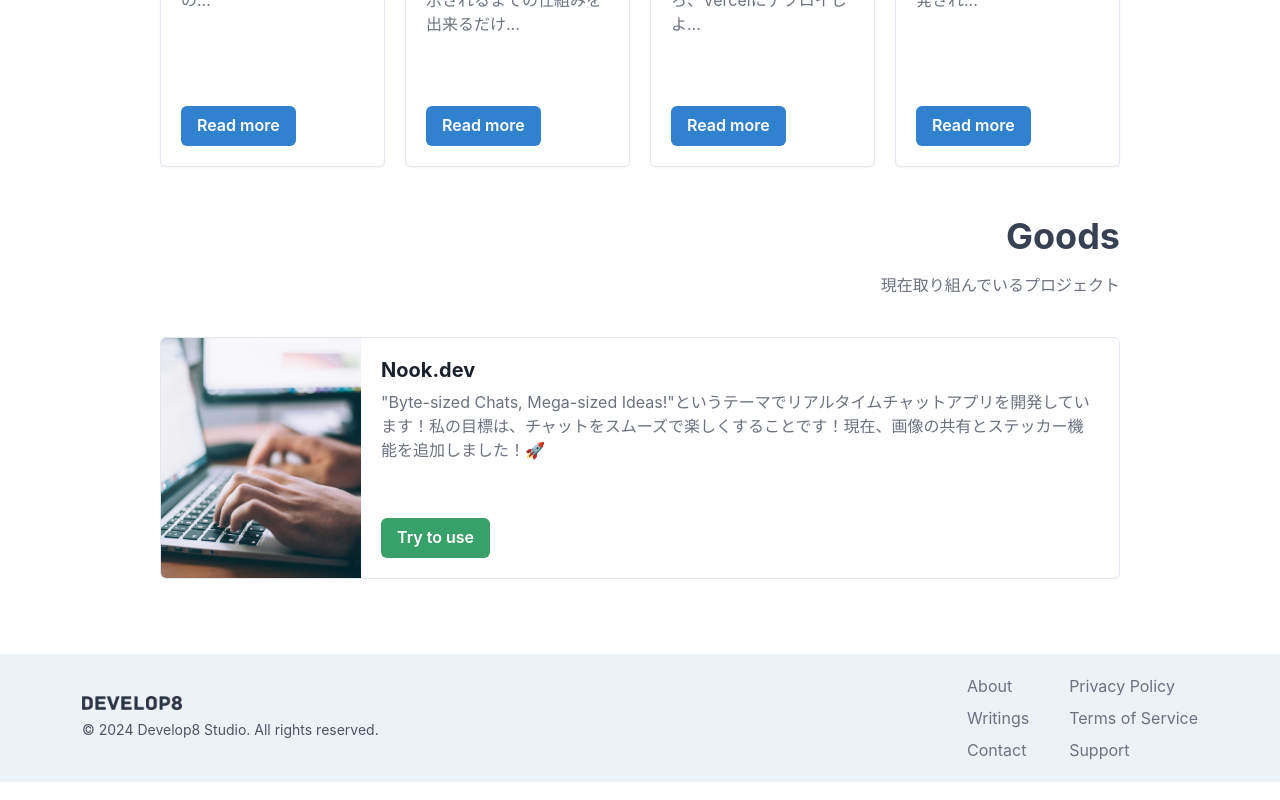
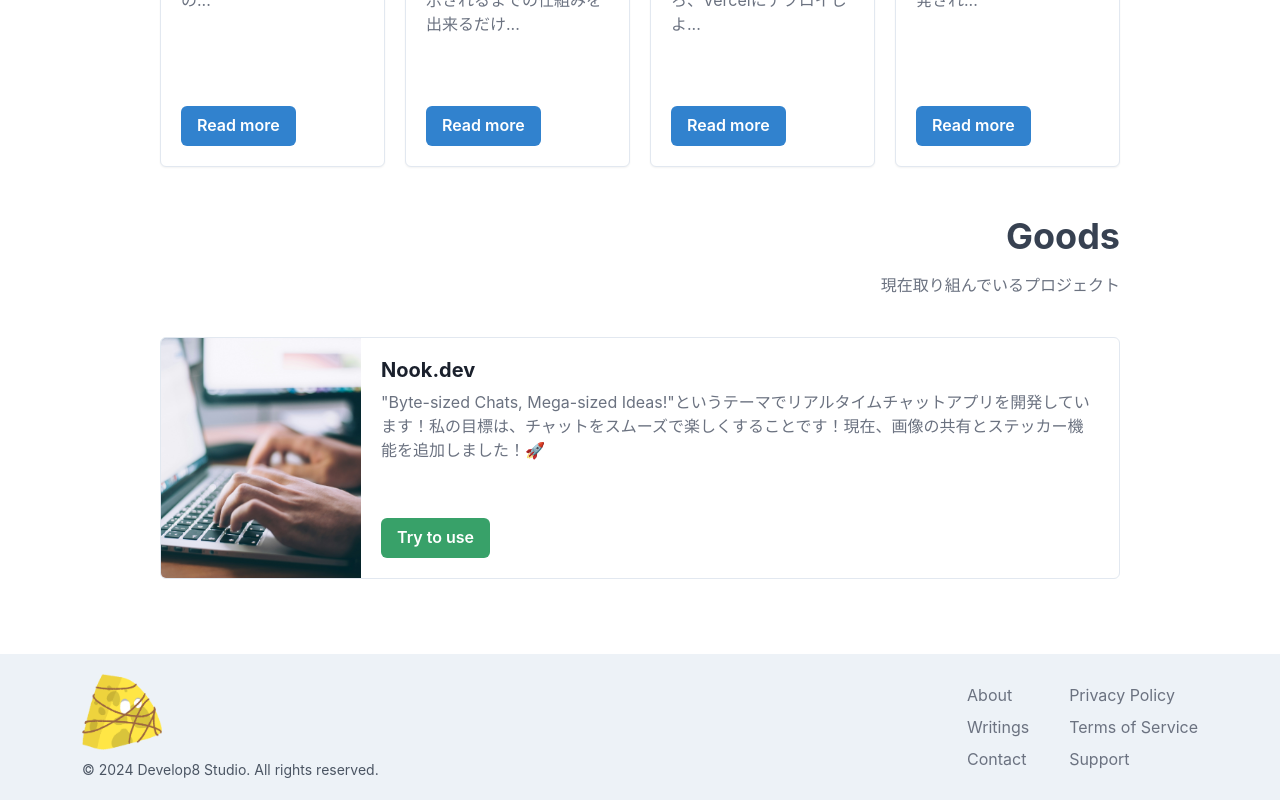
Before and after one commit to dev8-db/dev8-app, a Next.js app: page / in a window 1280 px wide. Shown: the part 753-1553 px from the top of the page. Built offline with nearby package versions, Linux system fonts and the light colour scheme.

Commit message:
Update FOoter

```diff
--- a/src/components/Footer.js
+++ b/src/components/Footer.js
@@ -6,7 +6,7 @@ export default function Footer() {
         <Box bg="gray.100" className="py-5 px-5 mt-[75px]">
         <Flex className="w-[90%] md:max-w-[1200px] mx-auto flex justify-between items-center flex-col md:flex-row text-center md:text-left">
             <VStack spacing={2.5} align={["center", "center", "flex-start"]} className="mb-5 md:mb-0">
-                <Link href="/"><Image src="/develop8-studio.png" alt="Develop8" width="100px" /></Link>
+                <Link href="/"><Image src="/cheese-face.png" width="20" /></Link>
                 <Text className="text-sm text-gray-600">&copy; 2024 Develop8 Studio. All rights reserved.</Text>
             </VStack>
             <Stack direction="row" spacing={[2.5, 5, 10]} align="flex-start" className="flex-col md:flex-row">
```
Also changed, not shown: public/cheese-face.png (added).
